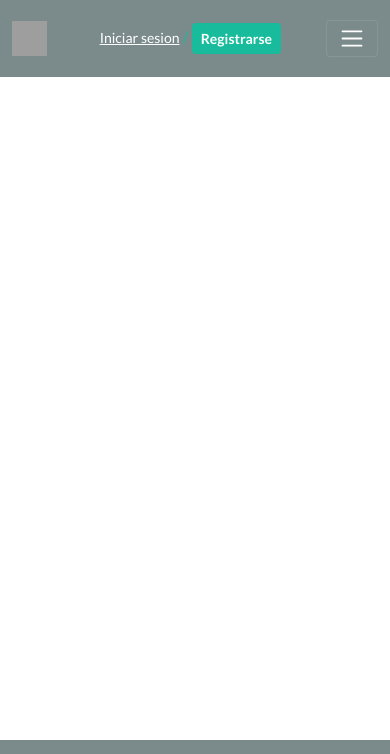
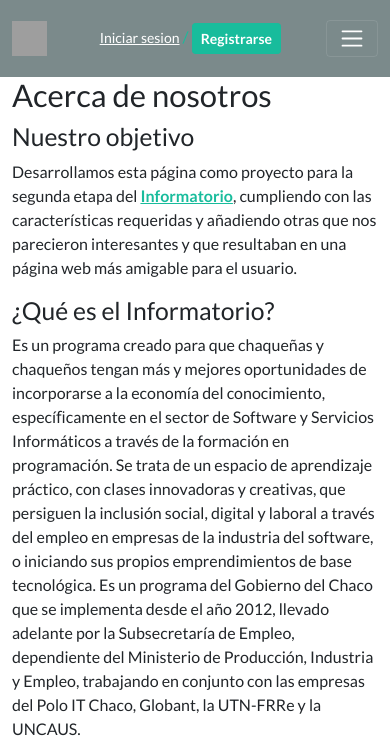
Before and after one commit to Enzostik/Proyecto_InfoCh2021, a Django app: page /nosotros in a window 390 px wide. Shown: the top 754 px of the page. Run offline with Django 3.2, Linux system fonts and the light colour scheme; some libraries are stand-ins or nearby versions; grey boxes are pictures that could not be loaded.

Commit message:
Añadida la página "Acerca de"

```diff
--- a/templates/about_us.html
+++ b/templates/about_us.html
@@ -8,8 +8,88 @@
 {% endblock  %}
 
 {% block content %}
+<style>
+    html,
+    body {
+        width: 100%;
+        height: 100%;
+        margin: 0;
+        padding: 0;
+        border: 0
+    }
+
+    .main {
+        display: flex;
+        justify-content: center;
+        align-items: center;
+    }
+
+    .section {
+        width: 50%;
+        height: 100%;
+    }
+
+    iframe {
+        width: 30rem;
+        height: 15rem;
+        margin-left: 40px;
+    }
+
+    #mapa {
+        width: 90%;
+        height: auto;
+    }
+
+    @media screen and (max-width: 992px) {
+        .main {
+            display: flexbox;
+            flex-direction: column;
+        }
+
+        .section {
+            width: 100%;
+        }
+
+        iframe {
+            width: 300px;
+            height: auto;
+        }
+    }
+</style>
+
 <div class="container">
+    <div class="col-md-6">
+    <h1>Acerca de nosotros</h1>
+    <div>
+        <h3>Nuestro objetivo</h3>
+        <p>Desarrollamos esta página como proyecto para la segunda etapa del <b><a href="https://empleo.chaco.gob.ar/informatorio#/">
+            Informatorio</a></b>, cumpliendo con las características requeridas y añadiendo otras que nos parecieron interesantes
+            y que resultaban en una página web más amigable para el usuario.</p>
+    </div>
+    </div>
+    <div class="main">
+        <section class="left section">
+            <h3>¿Qué es el Informatorio?</h3>
+            <p>Es un programa creado para que chaqueñas y chaqueños tengan más y mejores oportunidades de incorporarse a
+                la economía del conocimiento, especíﬁcamente en el sector de Software y Servicios Informáticos a través
+                de la formación en programación. Se trata de un espacio de aprendizaje práctico, con clases innovadoras
+                y creativas, que persiguen la inclusión social, digital y laboral a través del empleo en empresas de la
+                industria del software, o iniciando sus propios emprendimientos de base tecnológica.
 
+                Es un programa del Gobierno del Chaco que se implementa desde el año 2012, llevado adelante por la
+                Subsecretaría de Empleo, dependiente del Ministerio de Producción, Industria y Empleo, trabajando en
+                conjunto con las empresas del Polo IT Chaco, Globant, la UTN-FRRe y la UNCAUS.
+            </p>
+        </section>
+        <section class="right section">
+            <iframe title="youtube" src="https://www.youtube.com/embed/pPnEqtnaLmQ" frameborder="0"
+                allow="accelerometer; autoplay; encrypted-media; gyroscope; picture-in-picture" allowfullscreen>
+            </iframe>
+        </section>
+    </div>
+    <div class="container">
+        <img id="mapa" src="https://empleo.chaco.gob.ar/static/media/fondoResultados1.db489c8e.png">
+    </div>
 </div>
 {% endblock  %}
 
```
Also changed, not shown: templates/index.html (+4 -13 lines), db.sqlite3.
